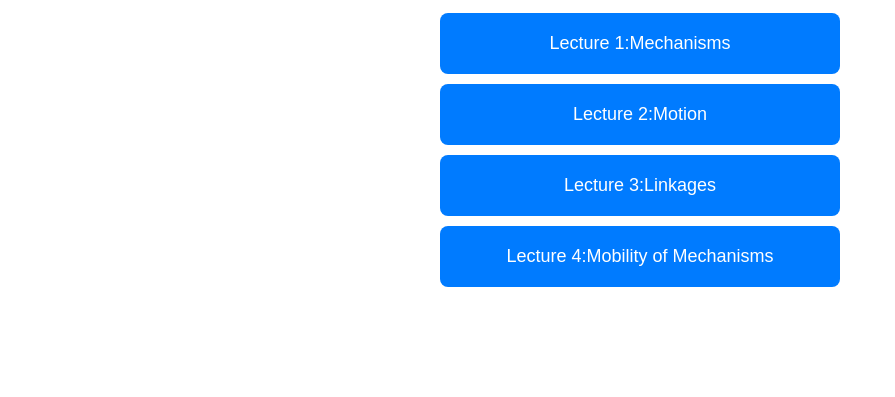
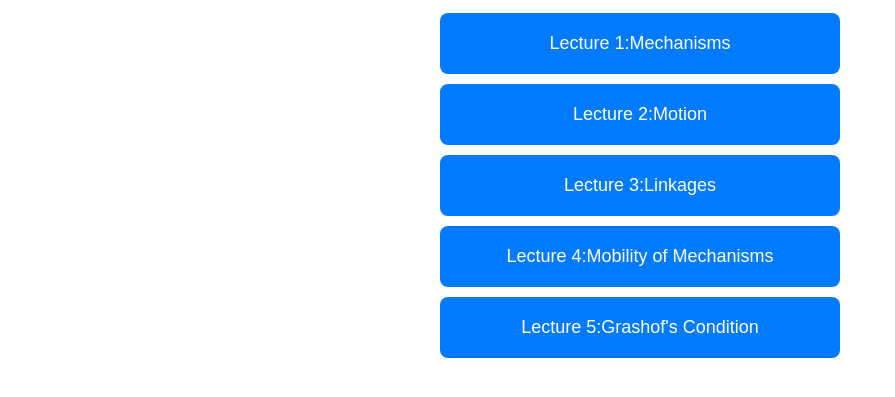
Before and after one commit to soysardido/mdspquiz, a plain HTML site: page index.html in a window 1280 px wide. Shown: the part 101-498 px from the top of the page, without its empty margins (0-895 px from the left). Drawn offline with Linux system fonts and the light colour scheme.

Commit message:
added module 5

```diff
--- a/index.html
+++ b/index.html
@@ -16,7 +16,7 @@
             <button class="module-btn" onclick="startModule('module2')">Lecture 2:Motion</button>
             <button class="module-btn" onclick="startModule('module3')">Lecture 3:Linkages</button>
             <button class="module-btn" onclick="startModule('module4')">Lecture 4:Mobility of Mechanisms</button>
-
+            <button class="module-btn" onclick="startModule('module5')">Lecture 5:Grashof's Condition</button>
         </div>
     </div>
 
--- a/script.js
+++ b/script.js
@@ -507,6 +507,108 @@ const allModules = {
             "options": ["3000 fpm", "4500 fpm", "5000 fpm", "1760 fpm"],
             "answer": 1
         }
+    ],
+    "module5": [
+        {
+            "q": "What is the process of choosing different links in a kinematic chain to be the frame called?",
+            "options": ["Kinematic Synthesis", "Kinematic Inversion", "Mobility Analysis", "Dimensional Design"],
+            "answer": 1
+        },
+        {
+            "q": "How many possible kinematic inversions does a four-bar linkage have?",
+            "options": ["2", "3", "4", "Unlimited"],
+            "answer": 2
+        },
+        {
+            "q": "In a kinematic inversion, what happens to the relative motion between the links?",
+            "options": ["It changes completely", "It is not affected", "It becomes indeterminate", "It doubles"],
+            "answer": 1
+        },
+        {
+            "q": "Which inequality represents a Class I (Grashof) linkage?",
+            "options": ["S + L > P + Q", "S + L = P + Q", "S + L < P + Q", "S + P < L + Q"],
+            "answer": 2
+        },
+        {
+            "q": "In the Grashof condition formula, what does 'S' and 'L' represent?",
+            "options": ["Static and Linear", "Side and Lever", "Shortest and Longest link", "Slotted and Linked"],
+            "answer": 2
+        },
+        {
+            "q": "If S + L > P + Q, the linkage is Class II, meaning all its inversions are:",
+            "options": ["Double-Cranks", "Crank-Rockers", "Triple-Rockers", "Parallelograms"],
+            "answer": 2
+        },
+        {
+            "q": "To create a 'Double-Crank' (Drag-Link) mechanism, which link must be grounded?",
+            "options": ["The longest link (L)", "The shortest link (S)", "Any link adjacent to S", "The link opposite to S"],
+            "answer": 1
+        },
+        {
+            "q": "If you ground a link adjacent to the shortest link in a Class I linkage, you get a:",
+            "options": ["Double-Crank", "Crank-Rocker", "Double-Rocker", "Structure"],
+            "answer": 1
+        },
+        {
+            "q": "If you ground the link opposite to the shortest link in a Class I linkage, you get a:",
+            "options": ["Double-Crank", "Crank-Rocker", "Double-Rocker", "Change Point"],
+            "answer": 2
+        },
+        {
+            "q": "In a Double-Rocker inversion of a Grashof linkage, which link is the only one that can fully rotate?",
+            "options": ["The ground link", "The input link", "The output link", "The coupler link"],
+            "answer": 3
+        },
+        {
+            "q": "A linkage has lengths 3, 5, 7, and 8. What is the Grashof condition?",
+            "options": ["Grashof (3+8 < 5+7)", "Non-Grashof (3+8 > 5+7)", "Special-case (3+8 = 5+7)", "Not a linkage"],
+            "answer": 0
+        },
+        {
+            "q": "A linkage has lengths 4, 9, 5, and 10. What is the Grashof condition?",
+            "options": ["Grashof (4+10 < 9+5)", "Non-Grashof (4+10 > 9+5)", "Special-case (4+10 = 9+5)", "Structure"],
+            "answer": 2
+        },
+        {
+            "q": "What occurs in a Class III (Special-case) Grashof linkage when links become collinear?",
+            "options": ["Inversion", "Change Point", "Locking", "Acceleration"],
+            "answer": 1
+        },
+        {
+            "q": "At a 'Change Point', the output behavior of the linkage is:",
+            "options": ["Predictable", "Indeterminate", "Constant", "Zero"],
+            "answer": 1
+        },
+        {
+            "q": "Which mechanism is a common application of a Crank-Rocker?",
+            "options": ["Car Engine", "Windshield Wiper", "Differential Gear", "Bicycle Pedal"],
+            "answer": 1
+        },
+        {
+            "q": "In a slider-crank inversion where the slider block is stationary, which inversion is it?",
+            "options": ["Inversion #1", "Inversion #2", "Inversion #3", "Inversion #4"],
+            "answer": 3
+        },
+        {
+            "q": "How many links in a Class I linkage are capable of making a full revolution?",
+            "options": ["None", "At least one", "Only the longest", "All four"],
+            "answer": 1
+        },
+        {
+            "q": "In the 'Parallelogram' linkage application, the input motion is:",
+            "options": ["Reversed", "Duplicated at a remote location", "Converted to linear motion", "Stopped"],
+            "answer": 1
+        },
+        {
+            "q": "If a four-bar linkage has lengths 2, 6, 7, and 10, is it Grashof?",
+            "options": ["Yes (2+10 < 6+7)", "No (2+10 > 6+7)", "Yes (2+10 = 12)", "No (2+10 = 12)"],
+            "answer": 1
+        },
+        {
+            "q": "A Class II linkage is also known as a:",
+            "options": ["Grashof Linkage", "Non-Grashof Linkage", "Special Linkage", "Collinear Linkage"],
+            "answer": 1
+        }
     ]
 };
 
```
